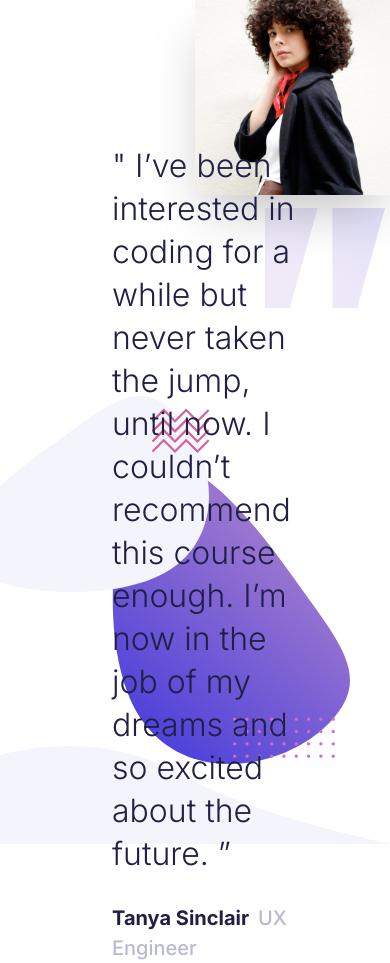
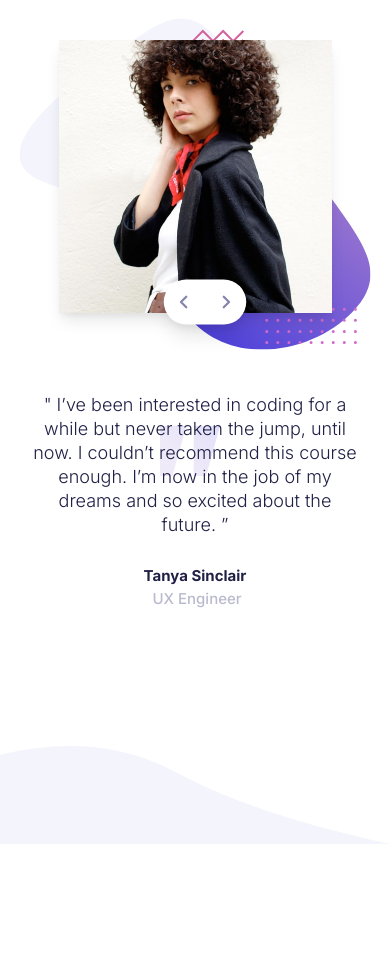
Before and after one commit to AlMon/testimonials-slider, a Next.js app: page / in a window 390 px wide. After the commit the page ends 844 px from the top, so only its background shows below. Built offline with nearby package versions, Linux system fonts and the light colour scheme.

Commit message:
Add responsive classes

```diff
--- a/components/SliderController.js
+++ b/components/SliderController.js
@@ -7,6 +7,7 @@ function SliderController() {
         fill='none'
         viewBox='0 0 24 24'
         stroke='#8585AC'
+        onClick={prevSlide}
       >
         <path
           strokeLinecap='round'
@@ -21,6 +22,7 @@ function SliderController() {
         fill='none'
         viewBox='0 0 24 24'
         stroke='#8585AC'
+        onClick={nextSlide}
       >
         <path
           strokeLinecap='round'
--- a/pages/index.js
+++ b/pages/index.js
@@ -1,6 +1,5 @@
 import Head from 'next/head'
 import { useState } from 'react'
-import SliderController from '../components/SliderController'
 import { SliderData } from '../services/SliderData'
 
 export default function Home() {
@@ -19,7 +18,7 @@ export default function Home() {
   }
 
   return (
-    <div className='text-[#202046] text-[32px]'>
+    <div className='text-[#202046] text-[32px] relative w-full overflow-hidden'>
       <Head>
         <title>Bootcamp Testimonials Slider</title>
         <link rel='icon' href='/favicon.png' />
@@ -28,7 +27,7 @@ export default function Home() {
       <img
         src='/pattern-quotes.svg'
         alt='Pattern Quotes'
-        className='absolute top-52 left-[265px] z-0'
+        className='absolute lg:top-[12.5rem] lg:left-[265px] top-[47.5%] left-1/3 transform scale-50 lg:scale-100 z-0'
       />
       <img
         src='/pattern-curve.svg'
@@ -38,19 +37,26 @@ export default function Home() {
       <img
         src='/pattern-bg.svg'
         alt='Pattern Curve'
-        className='absolute bottom-20 right-10 z-0'
+        className='absolute lg:bottom-20 lg:right-10 transform z-0 lg:scale-100 scale-90'
       />
 
-      <main className='min-h-screen container mx-auto flex items-center'>
+      <main className='min-h-screen container mx-auto flex lg:items-center'>
         {SliderData.map(({ image, quote, name, title }, index) => (
           <div key={index}>
             {index === current && (
-              <div className='grid grid-cols-2'>
-                <div className='mt-36 -mr-28 z-20 pl-28'>
-                  <h2 className='font-light leading-[43px]'>{quote}</h2>
-                  <p className='text-[20px] mt-7 font-bold'>
+              <div className='grid lg:grid-cols-2 grid-cols-1 lg:text-left text-center'>
+                <img
+                  src={image}
+                  alt={name}
+                  className='shadow-lg mx-auto z-10 lg:hidden my-10 max-w-[70%] lg:max-w-full'
+                />
+                <div className='lg:-mr-28 z-20 lg:pl-28'>
+                  <h2 className='font-light lg:leading-[43px] lg:text-[32px] text-lg leading-6 px-8 lg:px-0 lg:mt-0 mt-10'>
+                    {quote}
+                  </h2>
+                  <p className='lg:text-[20px] mt-7 font-bold text-[15px]'>
                     {name}{' '}
-                    <span className='text-[#babacf] ml-1 font-medium'>
+                    <span className='text-[#babacf] ml-1 font-medium block lg:inline'>
                       {title}
                     </span>
                   </p>
@@ -58,21 +64,21 @@ export default function Home() {
                 <img
                   src={image}
                   alt={name}
-                  className='shadow-2xl mx-auto z-10'
+                  className='shadow-2xl mx-auto z-10 absolute right-44 bottom-32 hidden lg:block'
                 />
               </div>
             )}
           </div>
         ))}
         {/* <SliderController /> */}
-        <div className='bg-white flex w-[110px] h-[60px] justify-between items-center px-[15px] rounded-full shadow-xl absolute z-20 right-[475px] bottom-24'>
+        <div className='scale-75 transform lg:scale-100 bg-white flex w-[110px] h-[60px] justify-between items-center px-[15px] rounded-full shadow-xl absolute z-20 lg:right-[475px] lg:bottom-24 right-1/3 top-[17rem] lg:top-auto'>
+          <button onClick={prevSlide}>
             <svg
               xmlns='http://www.w3.org/2000/svg'
               className='h-6 w-6 cursor-pointer'
               fill='none'
               viewBox='0 0 24 24'
               stroke='#8585AC'
-            onClick={prevSlide}
             >
               <path
                 strokeLinecap='round'
@@ -81,13 +87,14 @@ export default function Home() {
                 d='M15 19l-7-7 7-7'
               />
             </svg>
+          </button>
+          <button onClick={nextSlide}>
             <svg
               xmlns='http://www.w3.org/2000/svg'
               className='h-6 w-6 cursor-pointer'
               fill='none'
               viewBox='0 0 24 24'
               stroke='#8585AC'
-            onClick={nextSlide}
             >
               <path
                 strokeLinecap='round'
@@ -96,6 +103,7 @@ export default function Home() {
                 d='M9 5l7 7-7 7'
               />
             </svg>
+          </button>
         </div>
       </main>
     </div>
```
Lines whose indentation alone changed are shown as unchanged.
